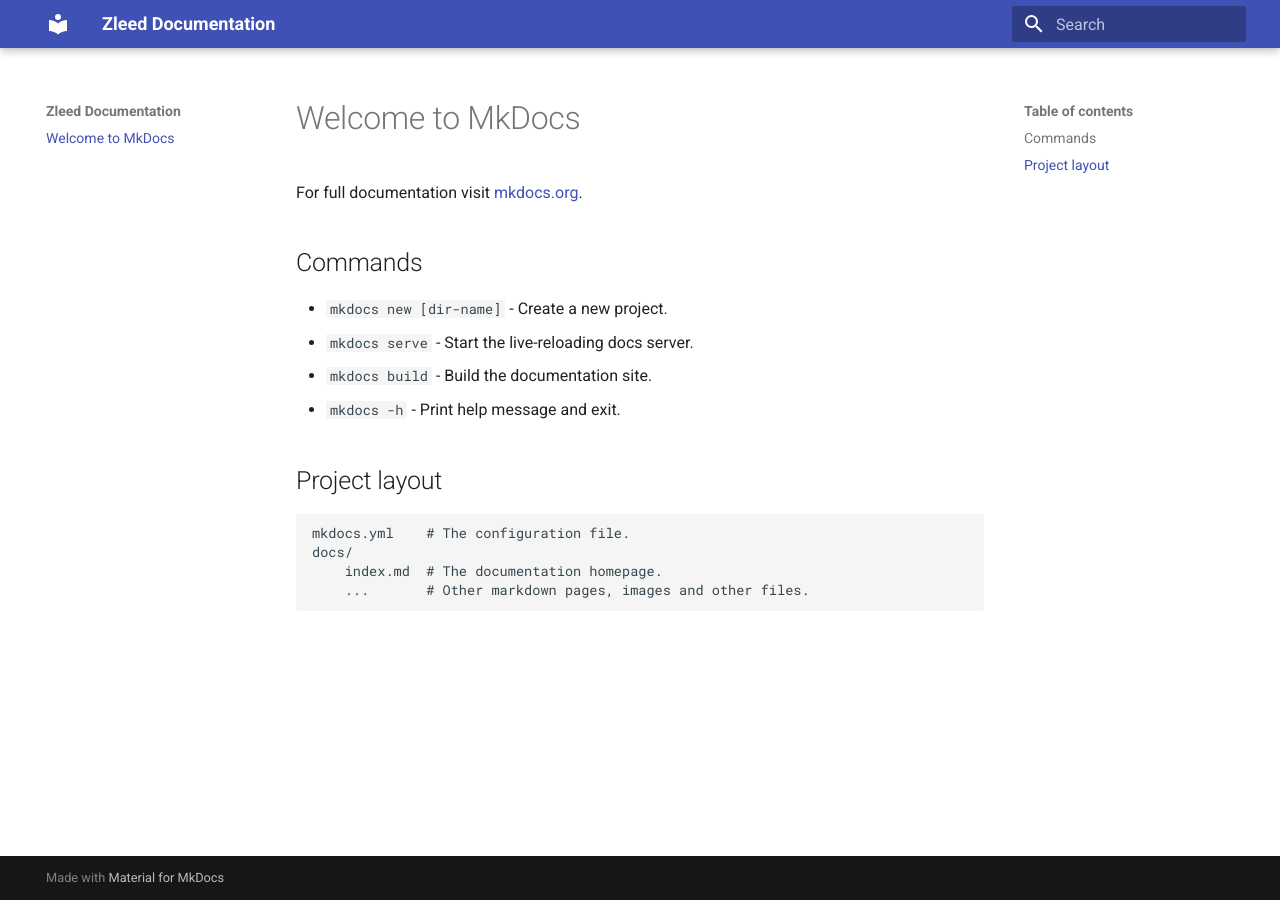
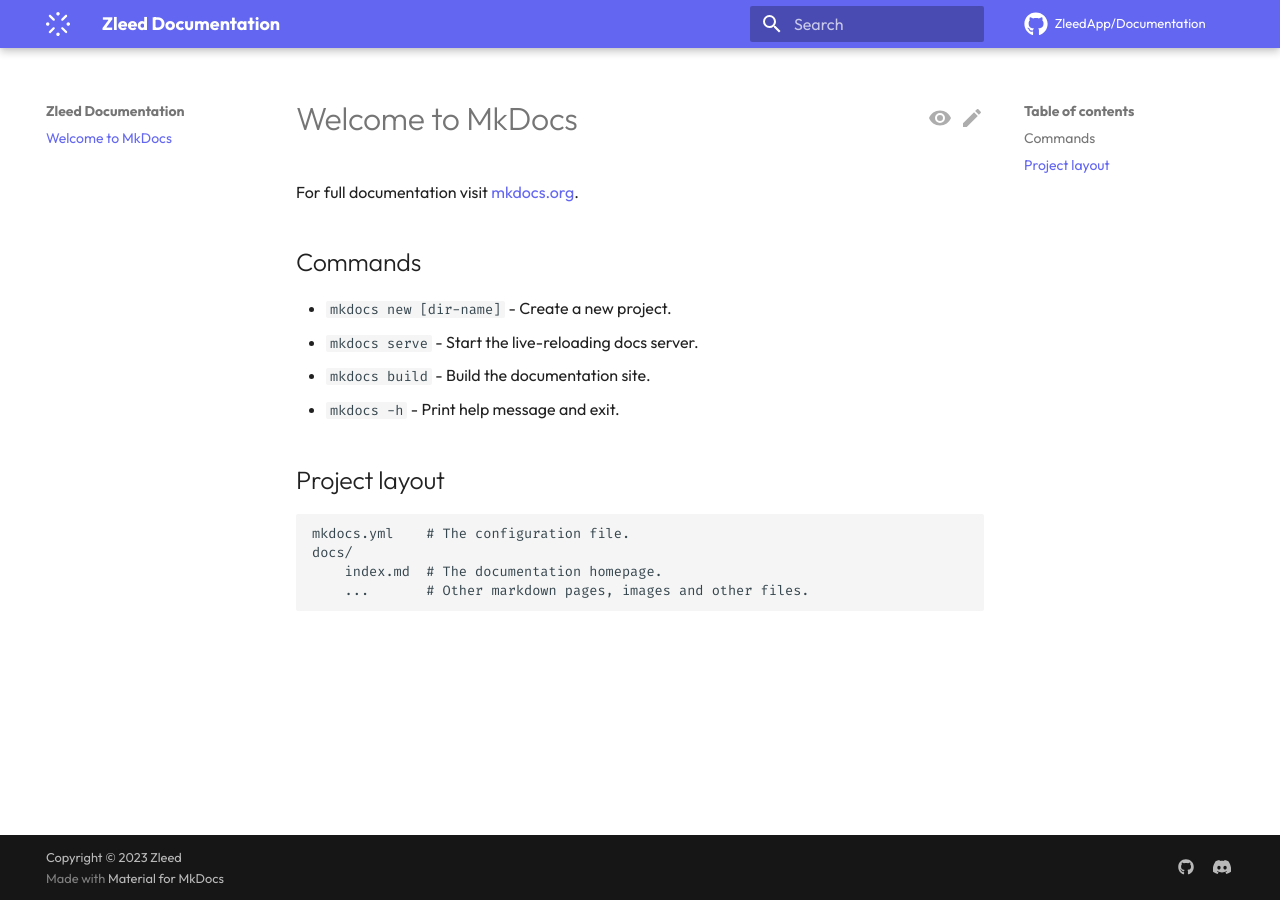
Before and after one commit to ZleedApp/Documentation, an MkDocs documentation site: the page built from docs/index.md, in a window 1280 px wide. Built offline with MkDocs 1.6.1 and Material for MkDocs 9.7.7, drawn with Linux system fonts in a browser that asks for light colours; comment, search, counter and statistics services are not loaded.

```diff
--- /dev/null
+++ b/docs/stylesheets/extra.css
@@ -0,0 +1,5 @@
+:root {
+  --md-primary-fg-color:        #6366F1;
+  --md-primary-fg-color--light: #E0E7FF;
+  --md-primary-fg-color--dark:  #0F172A;
+}
--- a/mkdocs.yml
+++ b/mkdocs.yml
@@ -1,4 +1,42 @@
 site_name: Zleed Documentation
+
+repo_url: https://github.com/ZleedApp/Documentation
+repo_name: ZleedApp/Documentation
+
+edit_uri: edit/main/docs/
+
+copyright: Copyright &copy; 2023 Zleed
 
 theme:
   name: material
+  font:
+    text: Outfit
+    code: Fira Code
+  logo: assets/logo.svg
+  favicon: favicon.ico
+  features:
+    - content.action.edit
+    - content.action.view
+  icon:
+    edit: material/pencil
+    view: material/eye
+    repo: fontawesome/brands/github
+
+extra:
+  social:
+    - icon: fontawesome/brands/github
+      link: https://github.com/ZleedApp
+      name: GitHub
+    - icon: fontawesome/brands/discord
+      link: https://github.com/ZleedApp
+      name: Discord
+
+plugins:
+  - search
+  - social
+  - offline
+  - git-revision-date-localized:
+      enable_creation_date: true
+
+extra_css:
+  - stylesheets/extra.css
```
Also changed, not shown: docs/assets/logo.svg (added), docs/favicon.ico (added), 2 other files.
